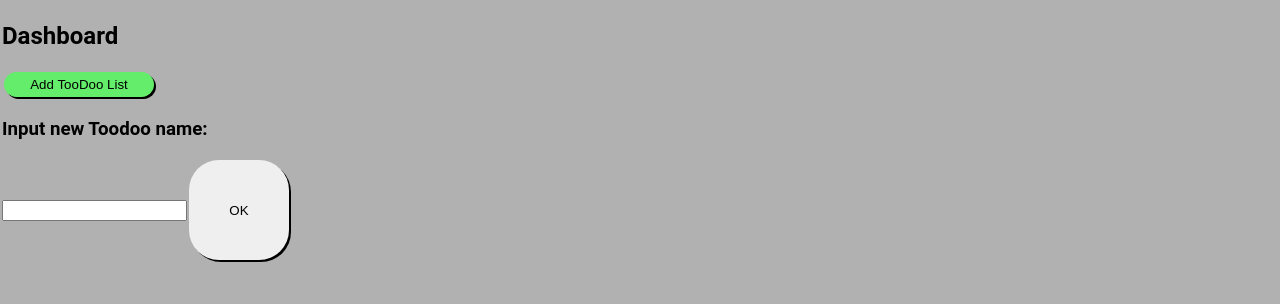
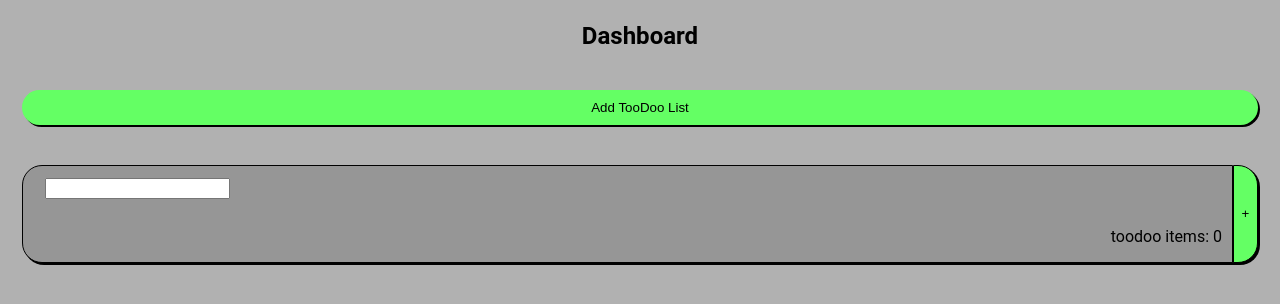
Before and after one commit to mitchnode/toodoo, a website built with webpack: page src/template.html in a window 1280 px wide. Both pictures are taken after a click on the button "Add TooDoo List". Built offline with nearby package versions, Linux system fonts and the light colour scheme.

Commit message:
Fixed css for dashboard

```diff
--- a/src/listinput.js
+++ b/src/listinput.js
@@ -5,30 +5,30 @@ import { toodoo } from "./toodoo.js";
 //var store = new toodoo_store();
 
 export const listinputbox = document.createElement("div");
+listinputbox.className = "toodoocontainer";
 listinputbox.id = "inputbox";
-listinputbox.className = "listinputbox";
-const listinputtitle = document.createElement("h3");
-listinputtitle.className = "listinputitle";
-listinputtitle.textContent = "Input new Toodoo name:";
+const box = document.createElement("div");
+box.className = "toodoobox";
 const listinput = document.createElement("input");
 listinput.className = "listinput";
-const listaddbutton = document.createElement("button");
-listaddbutton.className = "listaddbutton";
-listaddbutton.textContent = "OK";
-listaddbutton.addEventListener("click", () => {
+const listinfo = document.createElement("p");
+listinfo.className = "toodooinfo";
+listinfo.textContent = "toodoo items: 0";
+const add_button = document.createElement("button");
+add_button.textContent = "+";
+add_button.className = "add";
+add_button.addEventListener("click", () => {
     if(listinput.value != '') {
-        var warning = document.getElementById("warning");
+        const warning = document.getElementById("warning");
         if(warning){
             dashboard.removeChild(warning);
         }
         const inputbox = document.getElementById("inputbox");
         dashboard.removeChild(inputbox);
         var toodoolist = new toodoo(listinput.value);
-        //store.add_toodoo(toodoolist);
         listinput.value = '';
         toodoolist.placeTooDoo(dashboard);
     } else {
-        console.log(store);
         var warning = document.getElementById("warning");
         if(warning){
             dashboard.removeChild(warning);
@@ -39,10 +39,8 @@ listaddbutton.addEventListener("click", () => {
         warning.setAttribute("style", "color: red;");
         dashboard.appendChild(warning);
     }
-
-
-
-})
-listinputbox.appendChild(listinputtitle);
-listinputbox.appendChild(listinput);
-listinputbox.appendChild(listaddbutton);
+});
+box.appendChild(listinput);
+box.appendChild(listinfo)
+listinputbox.appendChild(box);
+listinputbox.appendChild(add_button);
--- a/src/styles.css
+++ b/src/styles.css
@@ -19,6 +19,10 @@ p {
     align-items: flex-start;
 }
 
+h2 {
+    align-self: center;
+}
+
 nav {
     order: 0;
     margin: 0px;
@@ -27,16 +31,33 @@ nav {
 
 button {
     padding: 10px;
-    margin: 2px;
     border-radius: 30px;
     border: 0px;
-    width: 100px;
-    height: 100px;
     box-shadow: 2px 2px;
 }
+
 #content {
     order: 1;
     width: 100%;
+}
+
+.dashboard {
+    display: flex;
+    flex-direction: column;
+}
+
+.toodoocontainer {
+    padding: 20px;
+    display:flex;
+    gap: 0px
+}
+
+.listinputbox {
+    display:flex;
+}
+
+.listinput{
+    margin: 12px;
 }
 
 button#new {
@@ -61,16 +82,26 @@ button#add:hover {
     background-color: coral;
 }
 
-button.delete {
+button.delete,button.add{
     width: 25px;
-    height: 25px;
-    padding: 2px;
-    margin-left: 10px;
-    background-color: rgb(255, 51, 51);
+    cursor: pointer;
+    padding: 0px;
+    margin: 0px;
+    border: 1px black solid;
+    border-radius: 0 20px 20px 0;
+    background-color: rgb(255, 100, 100);
 }
 
-button.delete:hover {
-    background-color: chocolate;
+button.delete:hover{
+    background-color: rgb(255, 150, 150);
+}
+
+button.add {
+    background-color: rgb(100, 255, 100);
+}
+
+button.add:hover{
+    background-color: rgb(150, 255, 150);
 }
 
 button.complete {
@@ -78,7 +109,7 @@ button.complete {
     height: 25px;
     padding: 2px;
     margin-left: 10px;
-    background-color: rgb(51, 255, 51);
+    background-color: rgb(100, 255, 100);
 }
 
 button.complete:hover {
@@ -86,14 +117,17 @@ button.complete:hover {
 }
 
 .toodoobutton {
-    width: 150px;
-    height: 25px;
-    padding: 2px;
-    background-color: rgb(100, 237, 107);
+    margin: 20px;
+    flex: 1;
+    background-color: rgb(100, 255, 100);
 }
 
 .toodoobutton:hover {
-    background-color: coral;
+    background-color: rgb(150, 255, 150);
+}
+
+.toodooinfo {
+    text-align: right;
 }
 
 .list {
@@ -104,14 +138,18 @@ button.complete:hover {
 
 .toodoobox {
     border: 1px black solid;
-    border-radius: 10px;
+    border-radius: 20px 0 0 20px;
+    flex-grow: 1;
+    padding: 0 10px;
+    box-shadow: 2px 2px;
+    background-color: rgb(150, 150, 150);
 }
 
 .toodoobox:hover{
-    background-color: cadetblue;
+    background-color: rgb(200, 200, 200);
 }
 
-.completed-task p,.completed-task h3{
+.completed-task p, .completed-task h3{
     text-decoration: line-through;
 }
 
--- a/src/toodoo.js
+++ b/src/toodoo.js
@@ -17,6 +17,8 @@ export class toodoo {
     }
 
     placeTooDoo(parent){
+        const toodoocontainer = document.createElement("div");
+        toodoocontainer.className = "toodoocontainer";
         const box = document.createElement("div");
         box.className = "toodoobox";
         box.addEventListener("click", () => {
@@ -28,7 +30,7 @@ export class toodoo {
         title.textContent = this.listName;
         const listinfo = document.createElement("p");
         listinfo.className = "toodooinfo";
-        listinfo.textContent = this.list.getLength();
+        listinfo.textContent = `toodoo items: ${this.list.getLength()}`;
         const delete_button = document.createElement("button");
         delete_button.textContent = "X";
         delete_button.className = "delete";
@@ -39,8 +41,9 @@ export class toodoo {
         });
         box.appendChild(title);
         box.appendChild(listinfo);
-        parent.appendChild(box);
-        parent.appendChild(delete_button);
+        toodoocontainer.appendChild(box);
+        toodoocontainer.appendChild(delete_button);
+        parent.appendChild(toodoocontainer);
     }
 
     getList(){
```
